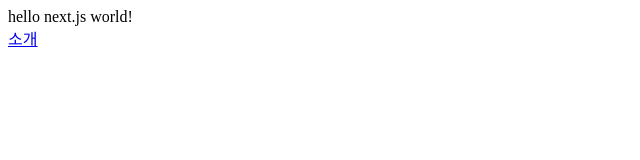
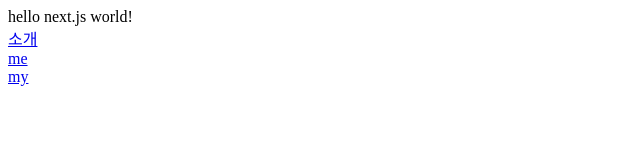
Before and after one commit to hwookim/nextjs-practice, a Next.js app: page / in a window 1280 px wide. Shown: the top 160 px of the page, without its empty margins (0-640 px from the left). Built offline with nearby package versions, Linux system fonts and the light colour scheme.

Commit message:
feat: Add nested page

```diff
--- /dev/null
+++ b/src/pages/about/me.tsx
@@ -0,0 +1,5 @@
+import React from 'react';
+
+export default function About(): JSX.Element {
+  return <div>It&lsquo;s me!</div>;
+}
--- /dev/null
+++ b/src/pages/about/my/index.tsx
@@ -0,0 +1,5 @@
+import React from 'react';
+
+export default function About(): JSX.Element {
+  return <div>It&lsquo;s mypage!</div>;
+}
--- a/src/pages/index.tsx
+++ b/src/pages/index.tsx
@@ -5,7 +5,15 @@
   return (
     <div>
       <div>hello next.js world!</div>
-      <Link href="/about">소개</Link>
+      <div>
+        <Link href="/about">소개</Link>
+      </div>
+      <div>
+        <Link href="/about/me">me</Link>
+      </div>
+      <div>
+        <Link href="/about/my">my</Link>
+      </div>
     </div>
   );
 }
```
